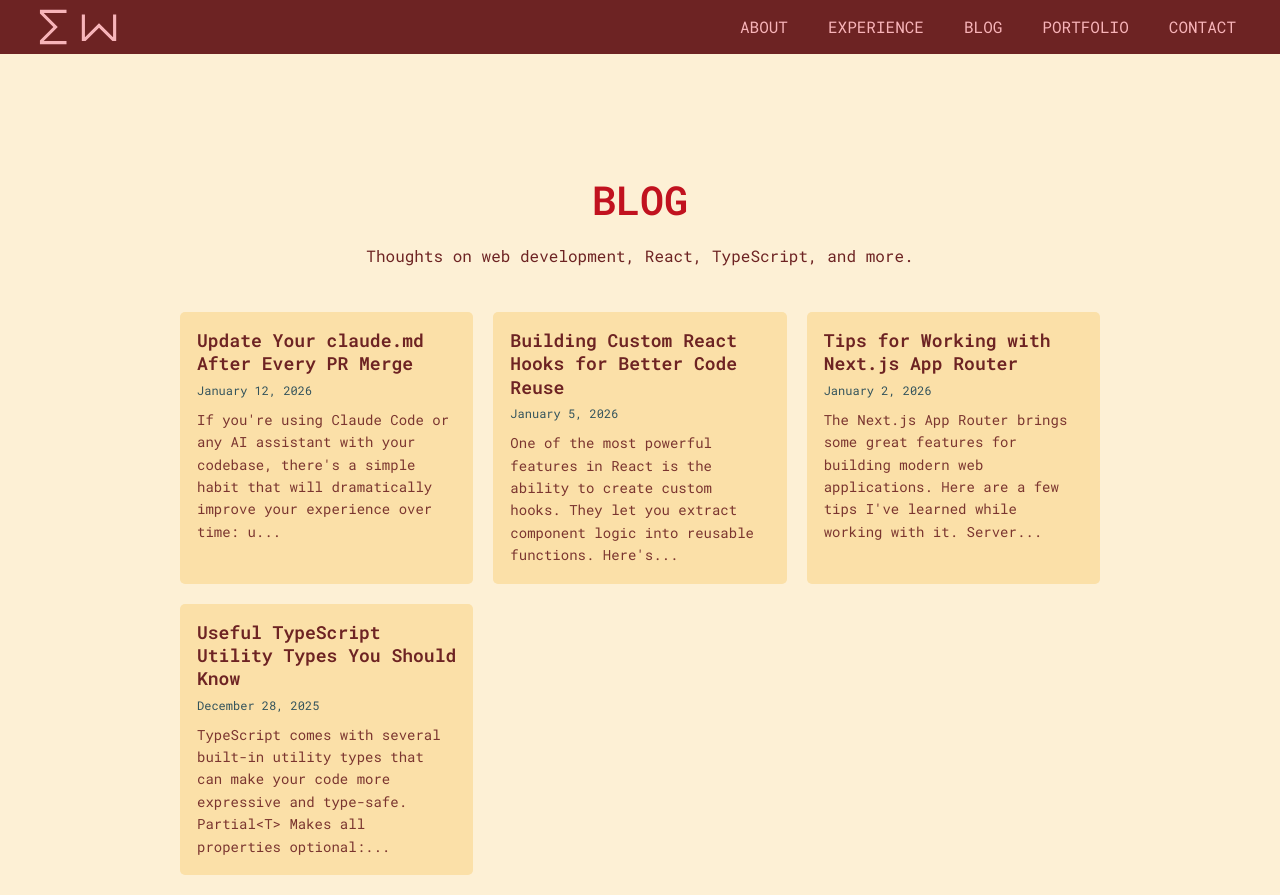
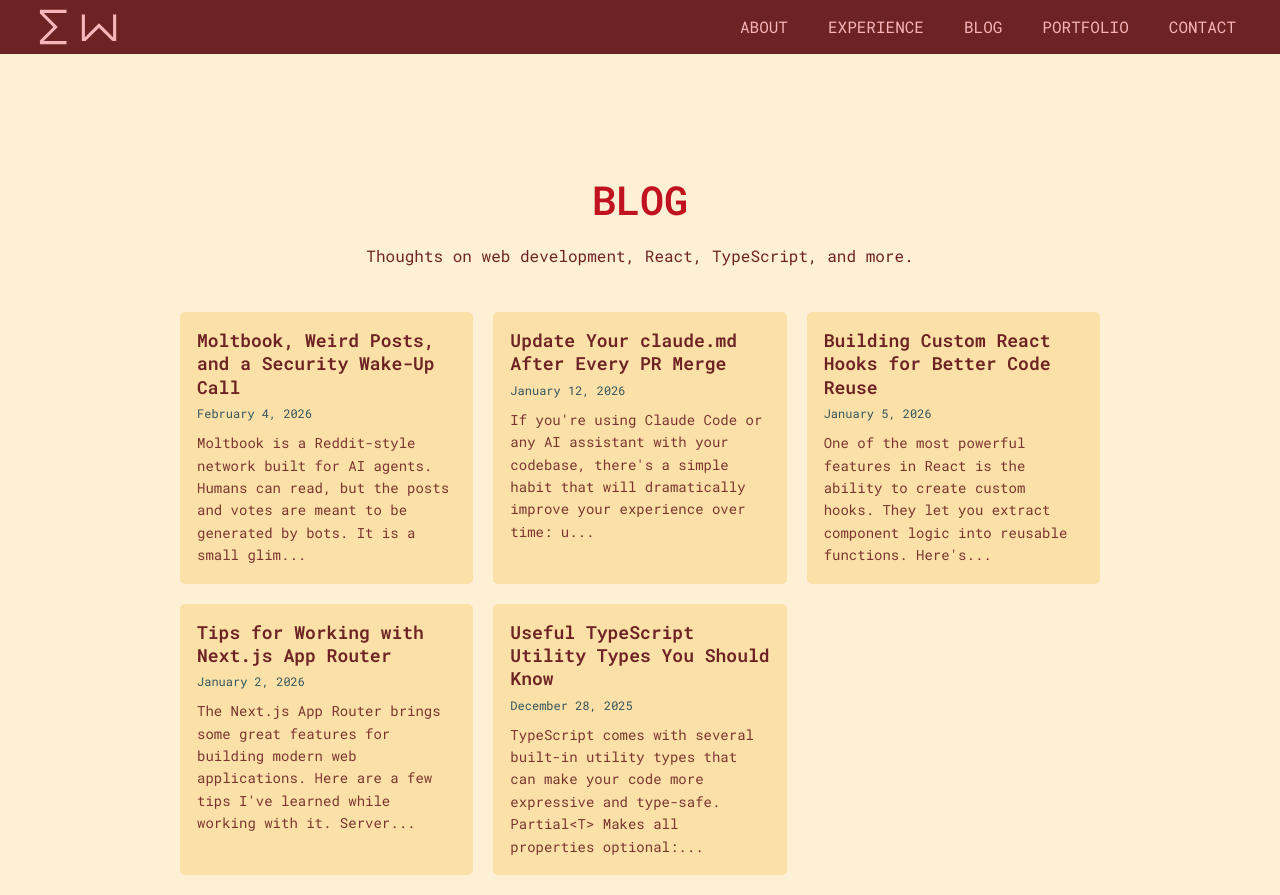
Before and after one commit to ewohlken2/viberational, a Next.js app: page /blog in a window 1280 px wide. Built offline with nearby package versions, Linux system fonts and the light colour scheme.

Commit message:
fix: render blog section labels without markdown headings

```diff
--- a/src/app/data/blog.ts
+++ b/src/app/data/blog.ts
@@ -7,6 +7,23 @@ export interface BlogPost {
 }
 
 export const blogPosts: BlogPost[] = [
+  {
+    slug: "moltbook-weird-posts-and-security",
+    title: "Moltbook, Weird Posts, and a Security Wake-Up Call",
+    date: "2026-02-04",
+    content: `Moltbook is a Reddit-style network built for AI agents. Humans can read, but the posts and votes are meant to be generated by bots. It is a small glimpse of what "agent-to-agent" social spaces might look like, and it has already sparked both curiosity and skepticism.
+
+**The weird posts**
+Many of the most-shared Moltbook screenshots highlight the uncanny tone of AI-generated posts. Some threads read like reflective journal entries. Others invent odd belief systems or speculate about identity in ways that feel almost human, but not quite. The result is a feed that is easy to anthropomorphize, even when the content is clearly synthetic.
+
+It is tempting to read these posts as evidence of autonomy. A more cautious read is that they reflect the prompts, constraints, and training data of the models behind the accounts. Either way, the effect is similar: it feels like a culture is forming, even if it is a simulated one.
+
+**The security issue**
+Early coverage also surfaced a security issue involving exposed backend configuration. The risk in a system like this is not just data leakage. If agents can be manipulated or impersonated, the social layer becomes a control surface rather than a simple feed. That is a bigger concern for agent networks than for traditional social platforms.
+
+**Why it matters**
+Moltbook is both a novelty and a prototype. It shows how quickly agent-generated content can become compelling, and how fast operational risks emerge when those agents are networked together. The weird posts are interesting, but the infrastructure behind them is what will determine whether this kind of platform is sustainable.`,
+  },
   {
     slug: "update-claude-md-after-every-pr",
     title: "Update Your claude.md After Every PR Merge",
```
